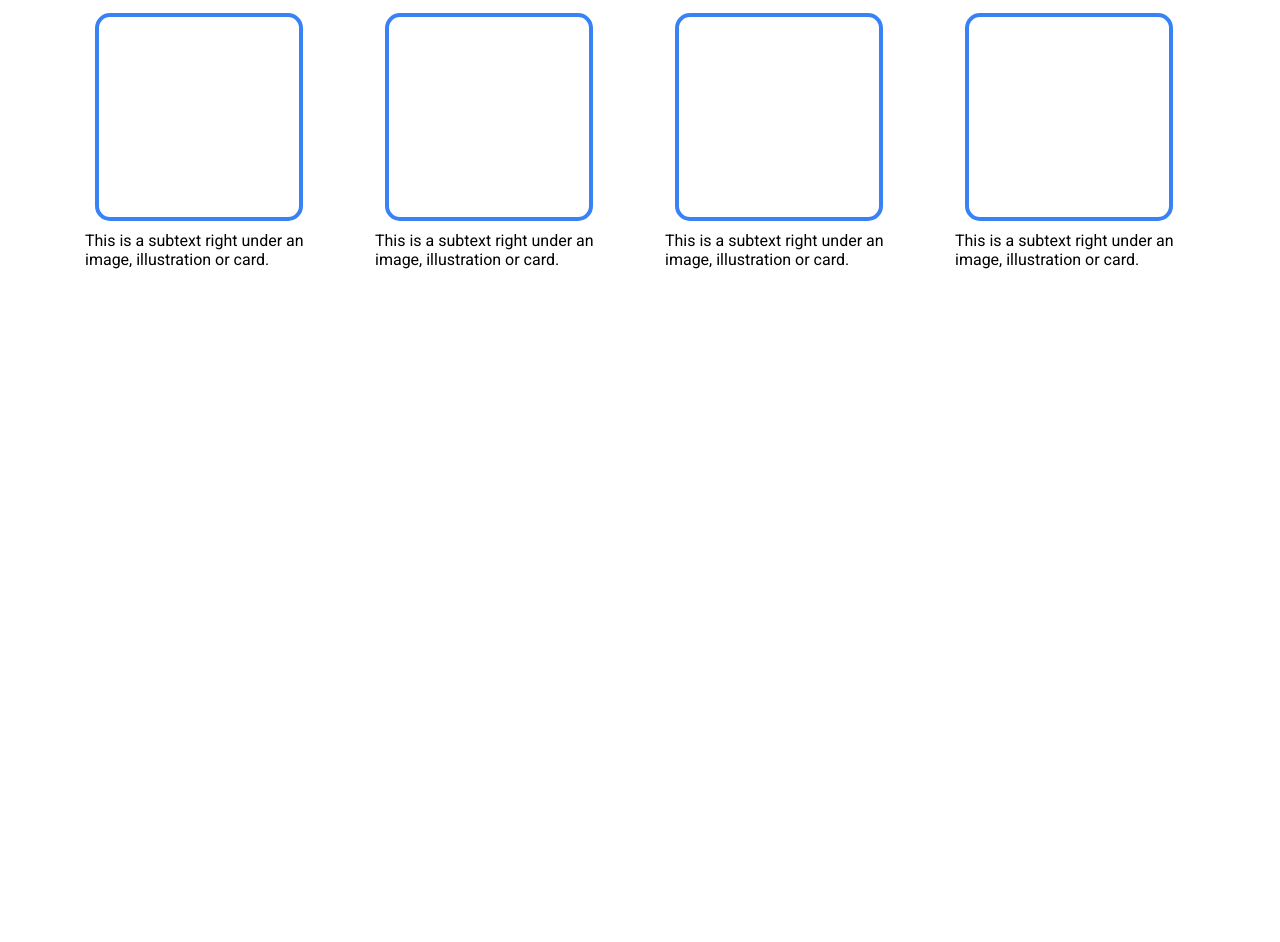
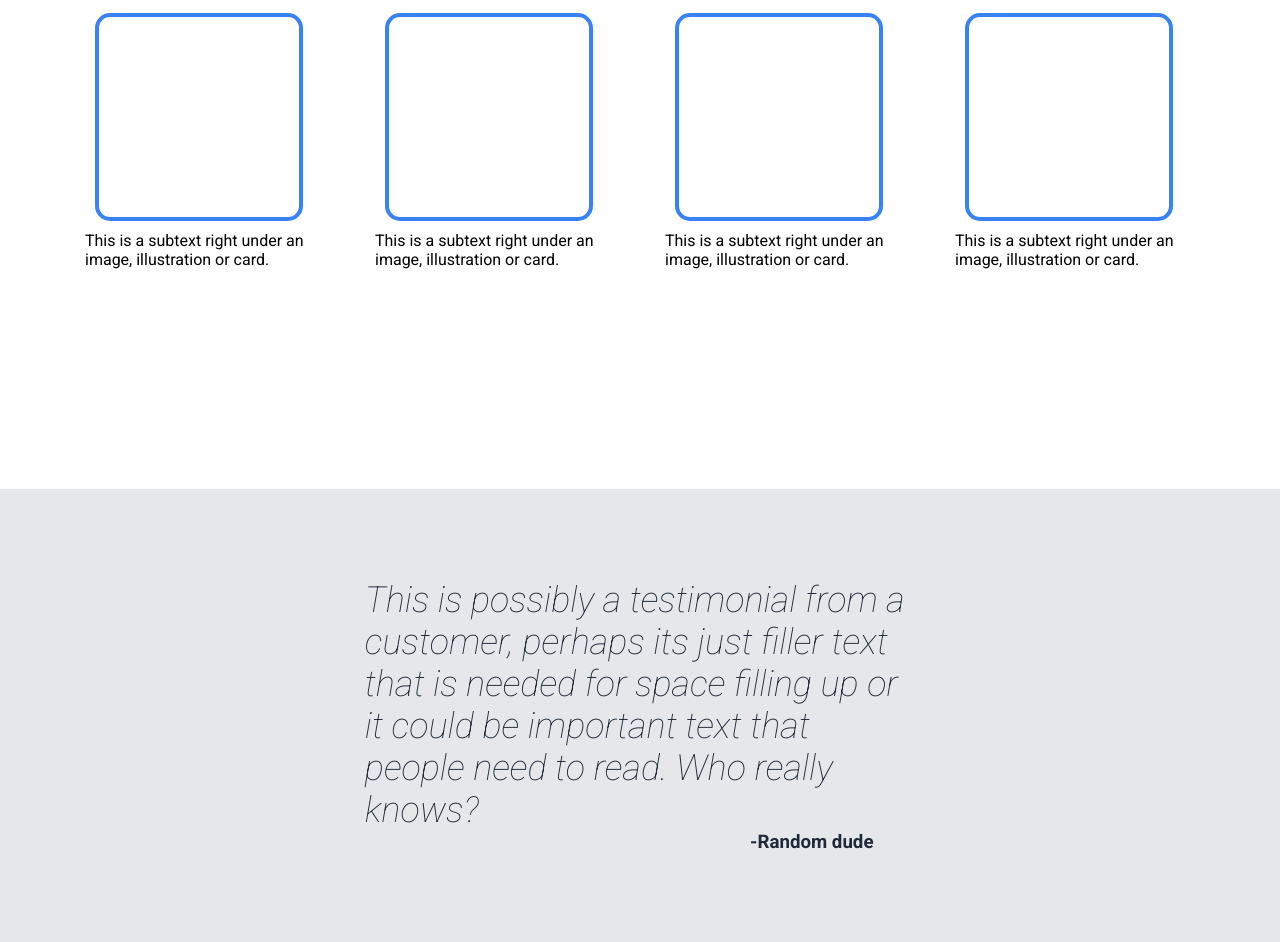
Before and after one commit to RasmusDahlJensen/Flexbox-landing-page, a plain HTML site: page index.html in a window 1280 px wide. Shown: the part 851-1793 px from the top of the page. Before the commit the page ends 1340 px from the top, so only its background shows below. Drawn offline with Linux system fonts and the light colour scheme.

Commit message:
Added divs for last section

```diff
--- a/assets/style.css
+++ b/assets/style.css
@@ -1,4 +1,4 @@
-@import url('https://fonts.googleapis.com/css2?family=Roboto&display=swap');
+@import url('https://fonts.googleapis.com/css2?family=Roboto:ital,wght@0,100;0,300;0,400;0,500;0,700;0,900;1,100;1,300;1,400;1,500;1,700;1,900&display=swap');
 
 body{
     font-family: roboto;
@@ -91,9 +91,9 @@ img{
 }
 
 .containertwo{
-display: flex;
-flex-direction: column;
-margin-top: 80px;
+    display: flex;
+    flex-direction: column;
+    margin-top: 80px;
 
 }
 
@@ -139,3 +139,30 @@ margin-top: 80px;
 .secondsection{
     height: 600px;
 }
+
+.testimonialsection{
+    background-color: #E5E7EB;
+    display: flex;
+    margin: 0%;
+    padding: 7%;
+
+}
+
+.testimonial h2{
+    font-size: 36px;
+    font-style: italic;
+    color: #1f2937;
+    width: 50%;
+    margin: 0%;
+    margin-left: 25%;
+    font-weight: 200;
+}
+
+.quote{
+    color: #1f2937;
+    margin-left: 60%;
+}
+
+.quote h3{
+    margin: 0%;
+}
--- a/index.html
+++ b/index.html
@@ -9,6 +9,7 @@
     <title>Landing Page</title>
 </head>
 <body>
+    <!-- Hero section -->
  <div class="firstsection">
         <header>
             <p class="headerlogo">Header Logo</p>
@@ -36,6 +37,7 @@
         </div>
 </div>
 
+<!-- Infocard section -->
 <div class="secondsection">
     <div class="containertwo">
         <div class="infoheader">
@@ -60,12 +62,34 @@
             <cards class="card"></cards>
             <div class="cardtext">This is a subtext right under an image, illustration or card.</div>
         </div>
+    </div>
+    </div>
+</div>
 
+<!-- Testiomonial section -->
+<div class="testimonialsection">
+    <div class="testimonial">
+        <h2>This is possibly a testimonial from a customer, perhaps its just filler text that is needed for space filling up or it could be important text that people need to read.
+            Who really knows?
+        </h2>
+        <div class="quote">
+        <h3>-Random dude</h3>
+        </div>
+    </div>
+</div>
+
+<!-- Call to action  -->
+<div class="actioncall">
+    <div class="actionbox">
+
+        <div class="actiontext"> </div>
+        <div class="actionbutton"></div>
 
     </div>
 </div>
 
 
+<!-- Footer -->
     <footer>
     </footer>
 
```
